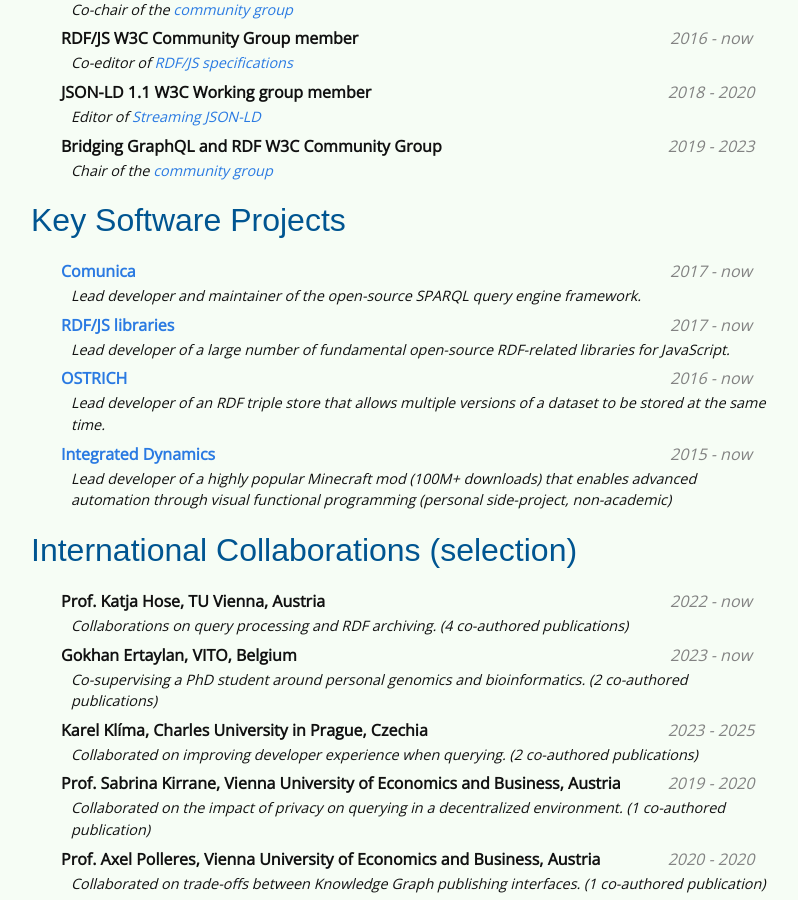
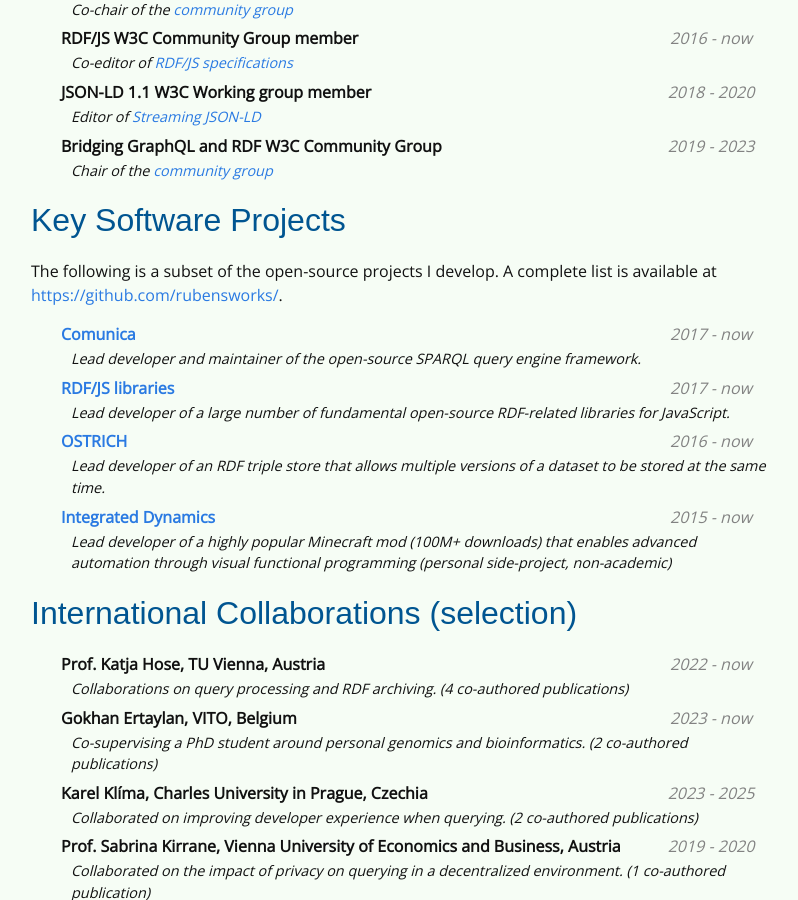
Before and after one commit to rubensworks/rubensworks.net, a Jekyll site: the page built from cv.md, in a window 1280 px wide and 900 px high, scrolled down 2263 px. Shown: the whole window, without its empty margins (239-1037 px from the left). Built offline with Jekyll 4.4.1, drawn with Linux system fonts in a browser that asks for light colours; some web fonts are replaced.

Commit message:
Link to GH repo from CV

```diff
--- a/cv.md
+++ b/cv.md
@@ -192,6 +192,8 @@
 </ul>
 
 ## Key Software Projects
+
+The following is a subset of the open-source projects I develop. A complete list is available at [https://github.com/rubensworks/](https://github.com/rubensworks/).
 
 <ul class="cv-listing">
 {% include cv-listing.html
```
